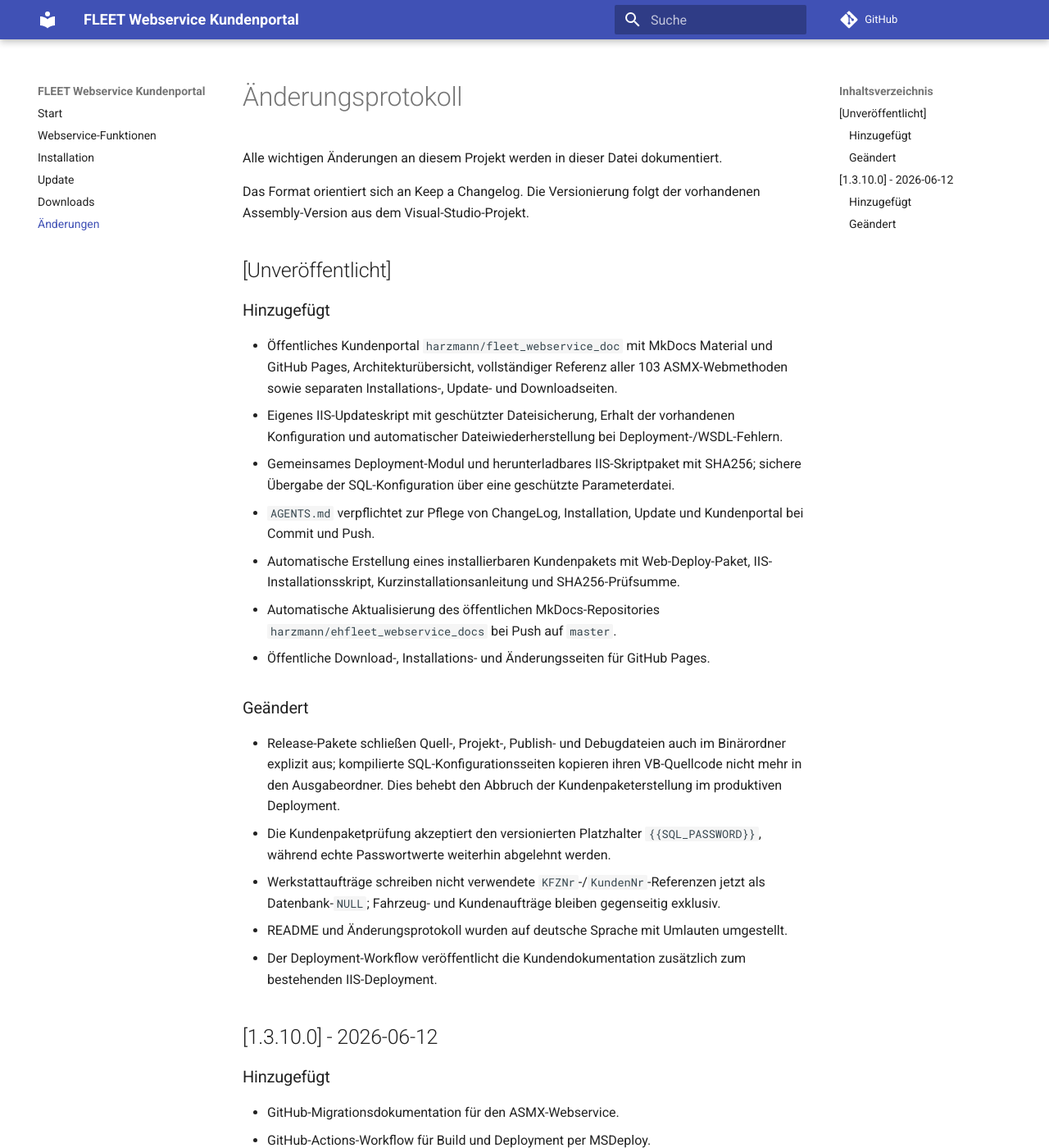
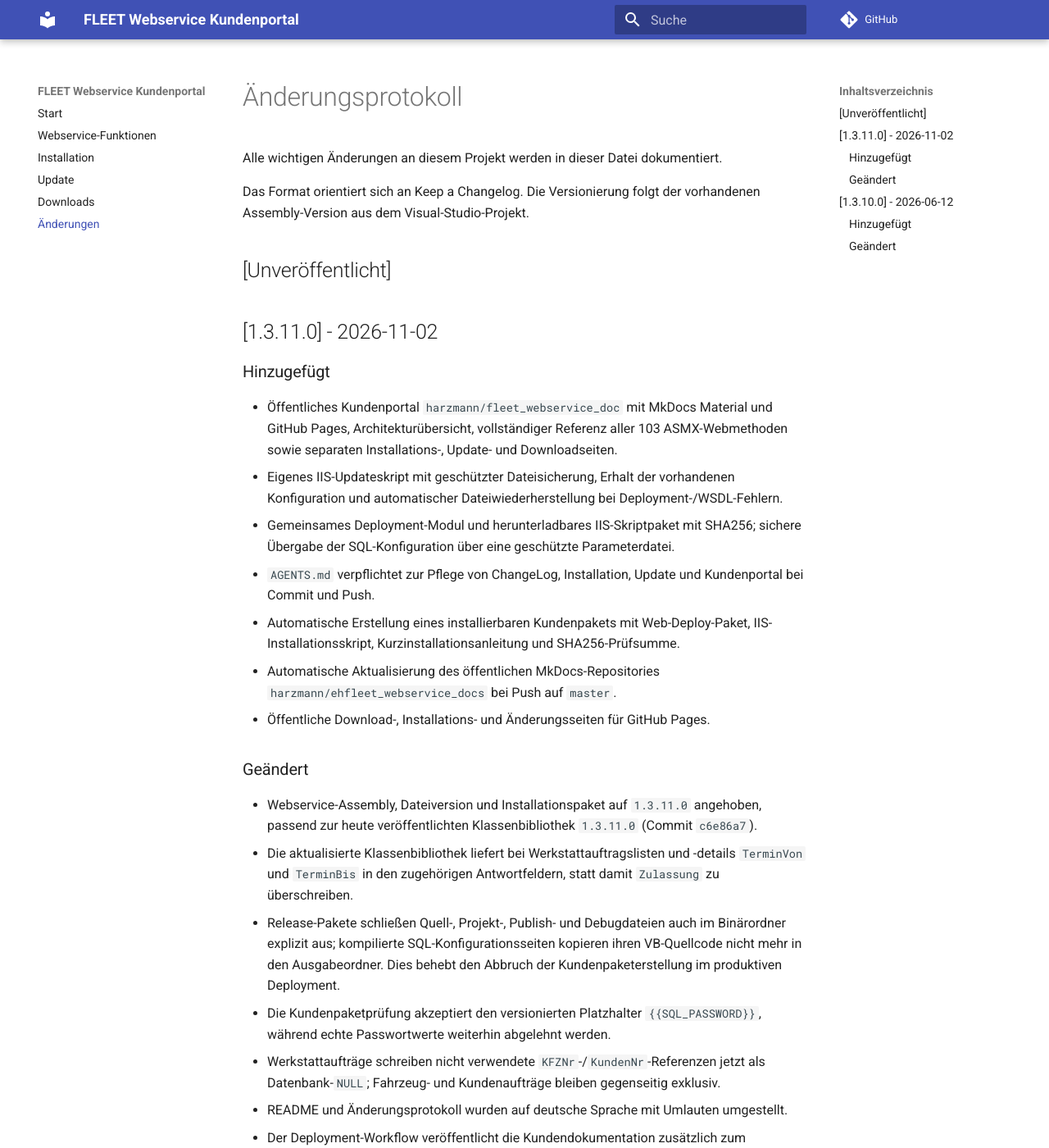
Before and after one commit to harzmann/fleet_webservice_doc, an MkDocs documentation site: the page built from docs/changelog.md, in a window 1280 px wide and 1400 px high. Shown: the whole window at 82% size. Built offline with MkDocs 1.6.1 and Material for MkDocs 9.7.7, drawn with Linux system fonts in a browser that asks for light colours; comment, search, counter and statistics services are not loaded.

Commit message:
Dokumentiere Release 1.3.11.0 und aktualisierte Klassenbibliothek

```diff
--- a/docs/changelog.md
+++ b/docs/changelog.md
@@ -5,6 +5,8 @@ Alle wichtigen Änderungen an diesem Projekt werden in dieser Datei dokumentiert
 Das Format orientiert sich an Keep a Changelog. Die Versionierung folgt der vorhandenen Assembly-Version aus dem Visual-Studio-Projekt.
 
 ## [Unveröffentlicht]
+
+## [1.3.11.0] - 2026-11-02
 
 ### Hinzugefügt
 
@@ -19,6 +21,8 @@ Das Format orientiert sich an Keep a Changelog. Die Versionierung folgt der vorh
 
 ### Geändert
 
+- Webservice-Assembly, Dateiversion und Installationspaket auf `1.3.11.0` angehoben, passend zur heute veröffentlichten Klassenbibliothek `1.3.11.0` (Commit `c6e86a7`).
+- Die aktualisierte Klassenbibliothek liefert bei Werkstattauftragslisten und -details `TerminVon` und `TerminBis` in den zugehörigen Antwortfeldern, statt damit `Zulassung` zu überschreiben.
 - Release-Pakete schließen Quell-, Projekt-, Publish- und Debugdateien auch im Binärordner explizit aus; kompilierte SQL-Konfigurationsseiten kopieren ihren VB-Quellcode nicht mehr in den Ausgabeordner. Dies behebt den Abbruch der Kundenpaketerstellung im produktiven Deployment.
 - Die Kundenpaketprüfung akzeptiert den versionierten Platzhalter `{{SQL_PASSWORD}}`, während echte Passwortwerte weiterhin abgelehnt werden.
 - Werkstattaufträge schreiben nicht verwendete `KFZNr`-/`KundenNr`-Referenzen jetzt als Datenbank-`NULL`; Fahrzeug- und Kundenaufträge bleiben gegenseitig exklusiv.
--- a/docs/download.md
+++ b/docs/download.md
@@ -22,9 +22,9 @@ Get-FileHash .\FLEET-Webservice-IIS-Skripte.zip -Algorithm SHA256
 
 Siehe [Neuinstallation](installation.md) und [Update](update.md).
 
-Erwartete SHA256 des Skriptpakets: `d10f6814604a4ea5e39bf348eeb92087c5e112a45b22dc5edfec796164501372`.
+Erwartete SHA256 des Skriptpakets: `4feb6144245b54fc9ab86bdea262432a5a2533db0a1abfd18de0c444ed2f2a76`.
 
-Dokumentierter Assembly-Stand: **1.3.10.0**. Umfang: **103 Webmethoden**.
+Dokumentierter Assembly-Stand: **1.3.11.0**. Umfang: **103 Webmethoden**.
 
 ## Aktuelles Kundenpaket
 
```
Also changed, not shown: 2 other files.
